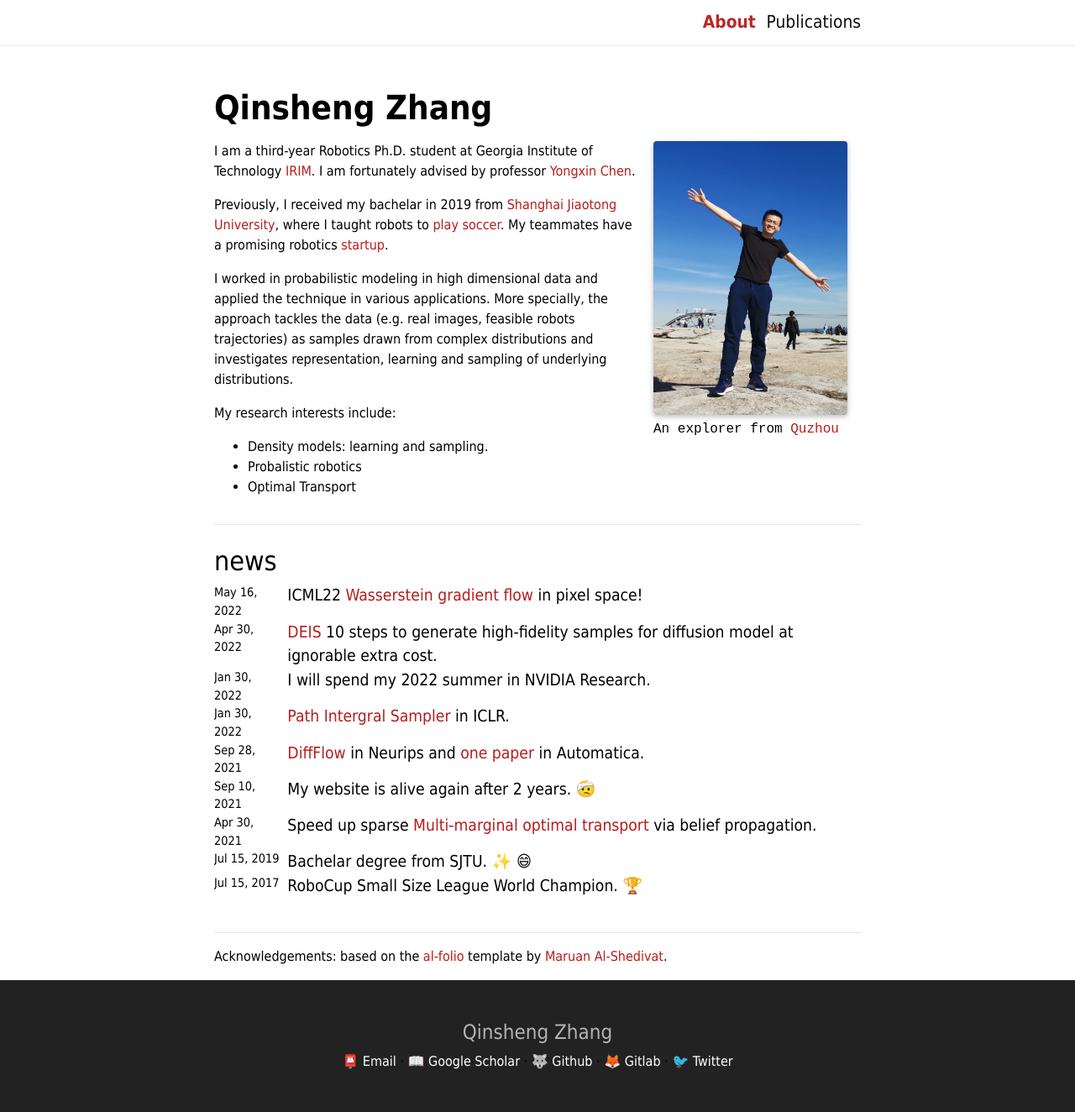
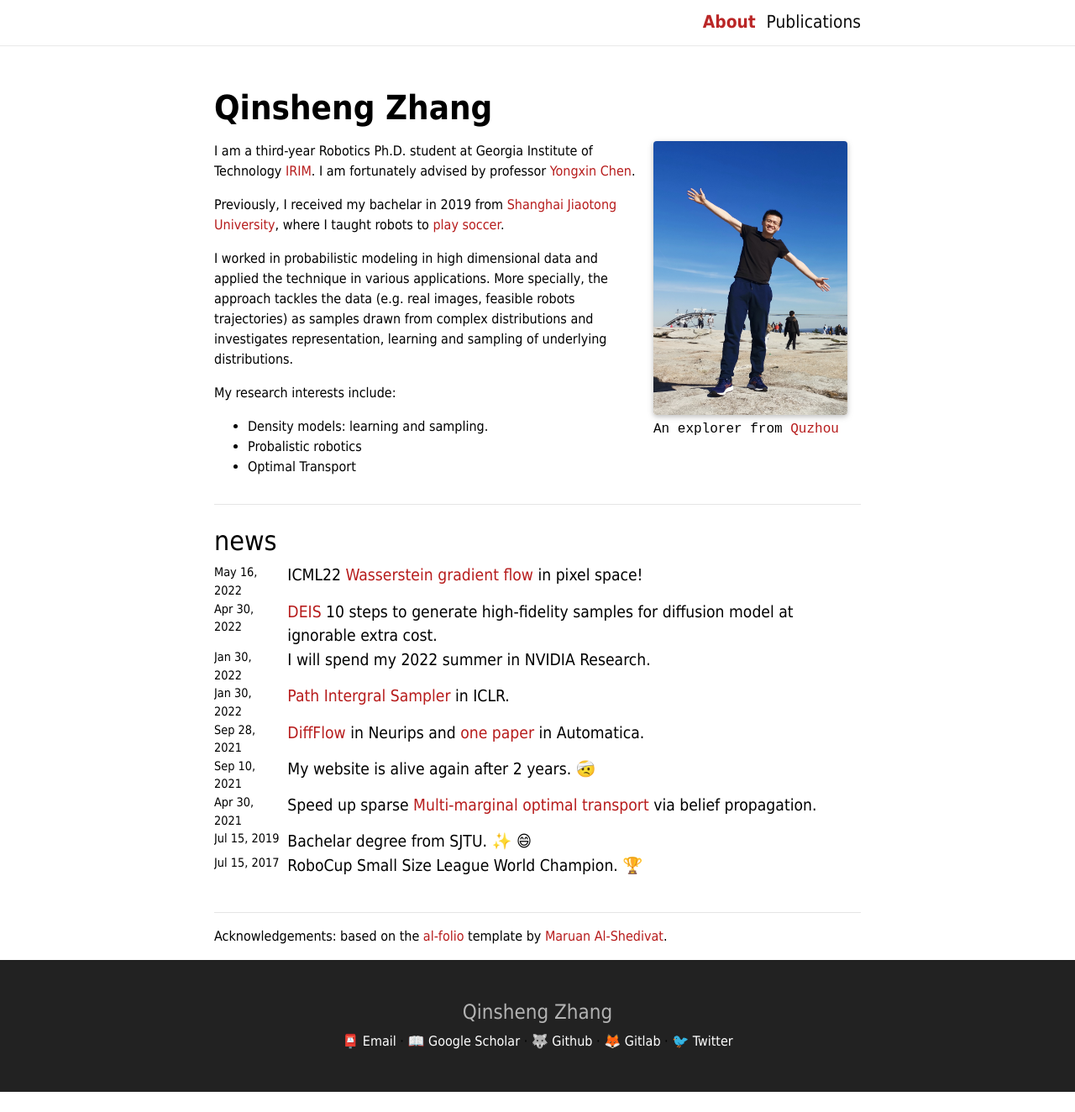
Before and after one commit to qsh-zh/qsh-zh.github.io, a Jekyll site: the page built from _pages/about.md, in a window 1280 px wide and 1324 px high. Shown: the whole window at 84% size. Built offline with Jekyll 4.4.1, drawn with Linux system fonts in a browser that asks for light colours; nearby versions of some CDN libraries; emoji names are drawn with the system emoji font; comment, search, counter and statistics services are not loaded; a style sheet for code colours, icons or effects is not loaded.

Commit message:
feat : fix read me  update about

```diff
--- a/_pages/about.md
+++ b/_pages/about.md
@@ -15,9 +15,11 @@ selected_papers: false # includes a list of papers marked as "selected={true}"
 social: false   # includes social icons at the bottom of the page
 ---
 
+<!-- Qinsheng Zhang (张钦圣 Zhāng qīn shèng) [sound](https://www.google.com/search?q=%E5%BC%A0%E9%92%A6%E5%9C%A3+google+translation&ei=is6yYrr8DLqgkPIPzby-4AU&ved=0ahUKEwi66bGAzsD4AhU6EEQIHU2eD1wQ4dUDCA0&uact=5&oq=%E5%BC%A0%E9%92%A6%E5%9C%A3+google+translation&gs_lcp=Cgdnd3Mtd2l6EAMyBQghEKABMgUIIRCgAToHCAAQRxCwAzoGCCEQChAqOgkIIRAKEKABECo6BwghEAoQoAFKBAhBGABKBAhGGABQmAVYth5ggSBoAXABeAGAAaoCiAHwFpIBBjAuMTkuMZgBAKABAcgBCsABAQ&sclient=gws-wiz).  -->
 I am a third-year Robotics Ph.D. student at Georgia Institute of Technology [IRIM](https://research.gatech.edu/robotics). I am fortunately advised by professor [Yongxin Chen](https://yongxin.ae.gatech.edu/).
 
-Previously, I received my bachelar in 2019 from [Shanghai Jiaotong University](https://en.wikipedia.org/wiki/Shanghai_Jiao_Tong_University), where I taught robots to [play soccer](https://www.youtube.com/watch?v=5_8HpaHlzyE&t=18s). My teammates have a promising robotics [startup](https://www.seer-group.com/).
+Previously, I received my bachelar in 2019 from [Shanghai Jiaotong University](https://en.wikipedia.org/wiki/Shanghai_Jiao_Tong_University), where I taught robots to [play soccer](https://www.youtube.com/watch?v=5_8HpaHlzyE&t=18s).
+<!-- My teammates have a promising robotics [startup](https://www.seer-group.com/). -->
 
 I worked in probabilistic modeling in **high dimensional data** and applied the technique in various applications. More specially, the approach tackles the data (e.g. real images, feasible robots trajectories) as samples drawn from complex distributions and investigates **representation**, **learning** and **sampling** of underlying distributions.
 
```
Also changed, not shown: README.md (+1 -0 lines).
